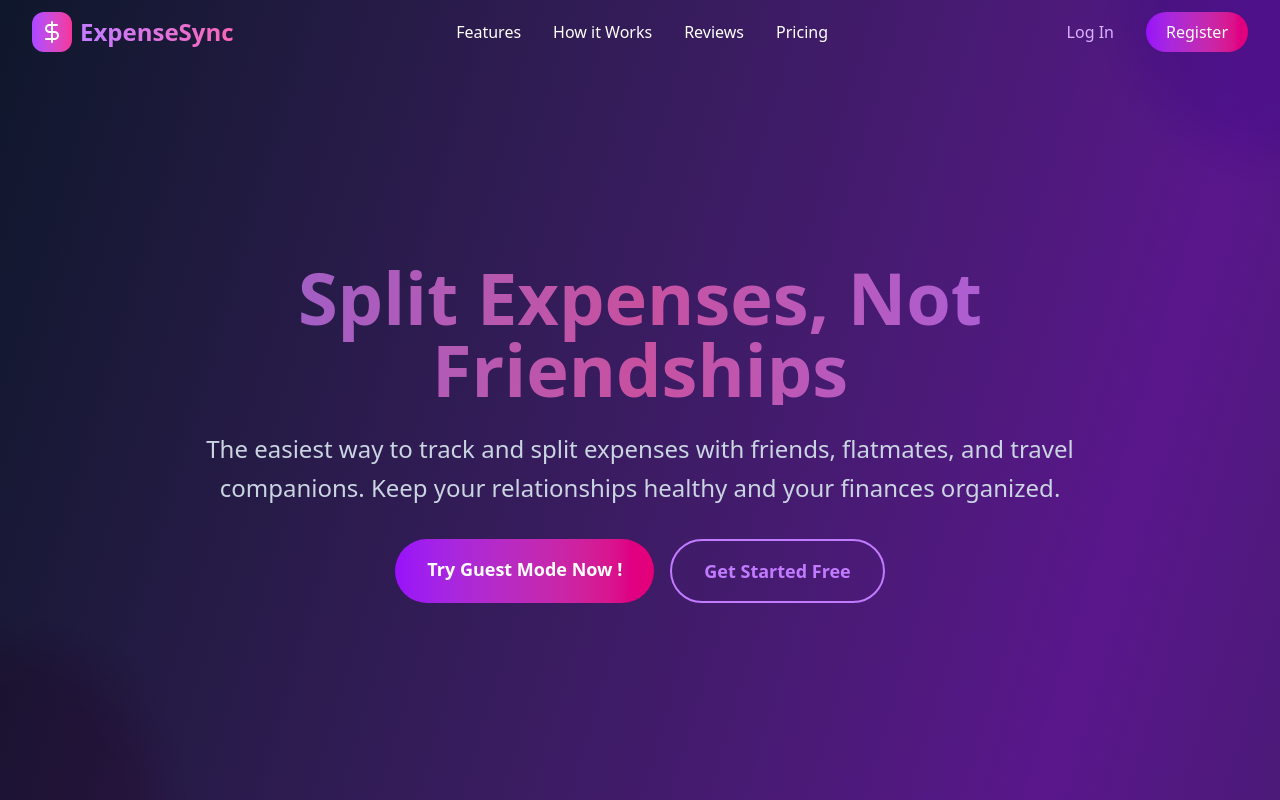
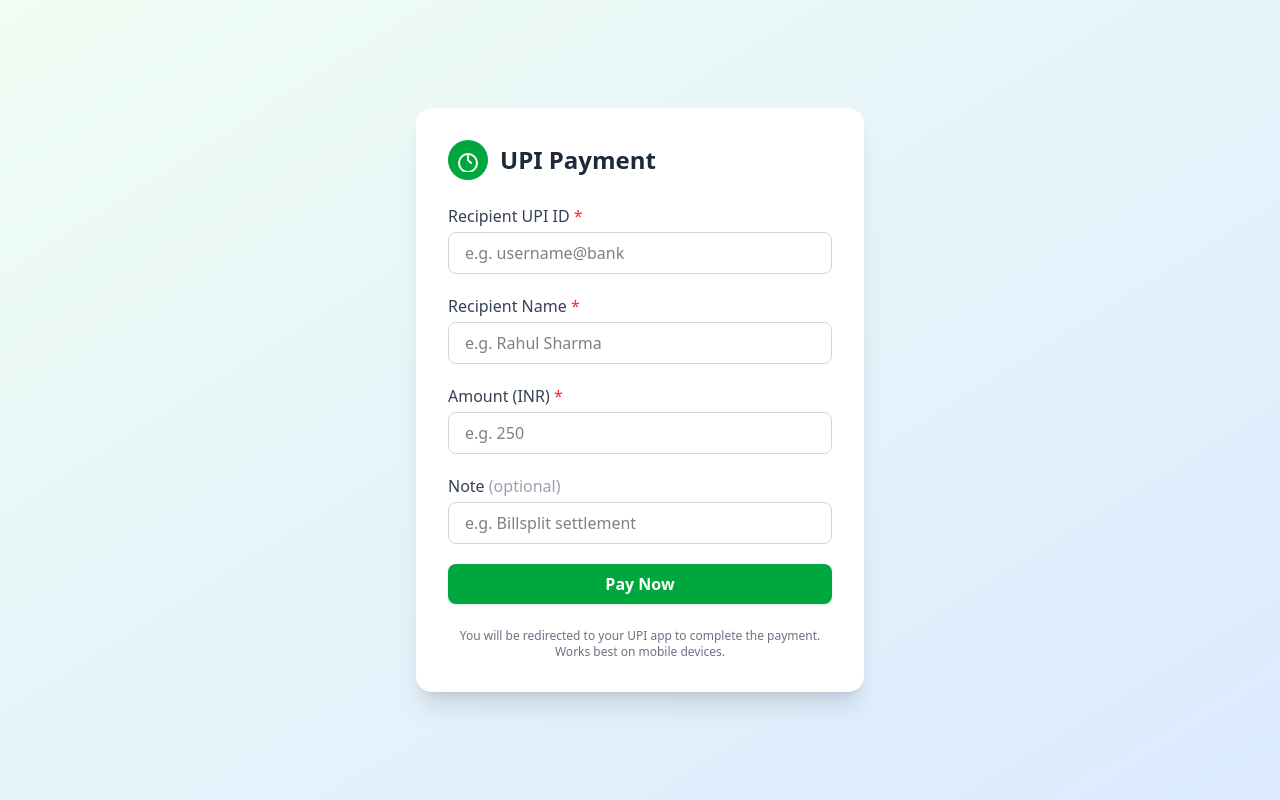
Before and after one commit to meVivekAahe/billSplit, a React (Vite) app in the folder frontend/: page /settle-up in a window 1280 px wide. Before the commit this address led to /. Built offline with nearby package versions, Linux system fonts and the light colour scheme.

Commit message:
upi deep link testing

```diff
--- a/frontend/src/App.jsx
+++ b/frontend/src/App.jsx
@@ -7,6 +7,7 @@
 import LoginPage from './pages/LoginPage';
 import RegisterPage from './pages/RegisterPage';
 import GuestDashboardView from './components/dashboard/GuestDashboardView';
+import UpiPaymentForm from "./components/dashboard/UpiPaymentForm";
 
 // Import your existing components
 import Header from './components/common/Header';
@@ -123,6 +124,7 @@
           <Route path="/" element={<ExpenseSyncLanding />} />
           <Route path="/login" element={<LoginPage />} />
           <Route path="/register" element={<RegisterPage />} />
+          <Route path="/settle-up" element={<UpiPaymentForm />} />
           <Route path="/guest-dashboard" element={
             <GuestDashboardView
               onSignUpClick={() => window.location.href = '/register'}
--- a/frontend/src/components/dashboard/GuestDashboardView.jsx
+++ b/frontend/src/components/dashboard/GuestDashboardView.jsx
@@ -1,9 +1,12 @@
 import React, { useState } from 'react';
 import BalanceCard from './BalanceCard';
 import { Plus, Users, Receipt, PieChart, Settings, Bell, Search, Filter, TrendingUp, Calendar, MapPin } from 'lucide-react';
+import { useNavigate } from "react-router-dom";
+
 
 const GuestDashboardView = ({ onSignUpClick }) => {
-  const [activeTab, setActiveTab] = useState('overview');
+    const navigate = useNavigate();
+    const [activeTab, setActiveTab] = useState('overview');
 
   // Enhanced dummy data for guest experience
   const guestData = {
@@ -233,7 +236,9 @@
             <Users size={18} />
             <span>Create Group</span>
           </button>
-          <button className="bg-white text-gray-700 px-4 py-2 rounded-lg flex items-center space-x-2 hover:bg-gray-50 border transition-colors">
+          <button
+            onClick={() => navigate("/settle-up")}
+            className="bg-white text-gray-700 px-4 py-2 rounded-lg flex items-center space-x-2 hover:bg-gray-50 border transition-colors">
             <Receipt size={18} />
             <span>Settle Up</span>
           </button>
--- /dev/null
+++ b/frontend/src/components/dashboard/UpiPaymentForm.jsx
@@ -0,0 +1,133 @@
+import React, { useState } from "react";
+
+const UpiPaymentForm = () => {
+  const [upiId, setUpiId] = useState("");
+  const [name, setName] = useState("");
+  const [amount, setAmount] = useState("");
+  const [note, setNote] = useState("");
+  const [error, setError] = useState("");
+  const [success, setSuccess] = useState("");
+
+  const handlePay = (e) => {
+    e.preventDefault();
+    if (!upiId || !name || !amount) {
+      setError("Please fill all required fields.");
+      setSuccess("");
+      return;
+    }
+    setError("");
+    setSuccess("Redirecting to your UPI app...");
+    // Build UPI deep link
+    const upiLink = `upi://pay?pa=${encodeURIComponent(
+      upiId
+    )}&pn=${encodeURIComponent(name)}&am=${encodeURIComponent(
+      amount
+    )}&tn=${encodeURIComponent(note)}`;
+    // Open UPI link
+    window.location.href = upiLink;
+  };
+
+  return (
+    <div className="min-h-screen flex items-center justify-center bg-gradient-to-br from-green-50 to-blue-100 py-12 px-4">
+      <div className="w-full max-w-md bg-white rounded-2xl shadow-xl p-8">
+        <div className="flex items-center gap-3 mb-6">
+          <div className="bg-green-600 rounded-full p-2">
+            <svg
+              className="w-6 h-6 text-white"
+              fill="none"
+              stroke="currentColor"
+              strokeWidth={2}
+              viewBox="0 0 24 24"
+            >
+              <path
+                strokeLinecap="round"
+                strokeLinejoin="round"
+                d="M12 8v4l3 3m6 0a9 9 0 11-18 0 9 9 0 0118 0z"
+              />
+            </svg>
+          </div>
+          <h2 className="text-2xl font-bold text-gray-800">UPI Payment</h2>
+        </div>
+        <form onSubmit={handlePay} className="space-y-5">
+          <div>
+            <label className="block text-gray-700 font-medium mb-1">
+              Recipient UPI ID <span className="text-red-500">*</span>
+            </label>
+            <input
+              type="text"
+              value={upiId}
+              onChange={(e) => setUpiId(e.target.value)}
+              placeholder="e.g. username@bank"
+              className="w-full border border-gray-300 rounded-lg px-4 py-2 focus:outline-none focus:ring-2 focus:ring-green-400 transition"
+              required
+            />
+          </div>
+          <div>
+            <label className="block text-gray-700 font-medium mb-1">
+              Recipient Name <span className="text-red-500">*</span>
+            </label>
+            <input
+              type="text"
+              value={name}
+              onChange={(e) => setName(e.target.value)}
+              placeholder="e.g. Rahul Sharma"
+              className="w-full border border-gray-300 rounded-lg px-4 py-2 focus:outline-none focus:ring-2 focus:ring-green-400 transition"
+              required
+            />
+          </div>
+          <div>
+            <label className="block text-gray-700 font-medium mb-1">
+              Amount (INR) <span className="text-red-500">*</span>
+            </label>
+            <input
+              type="number"
+              value={amount}
+              onChange={(e) => setAmount(e.target.value)}
+              placeholder="e.g. 250"
+              className="w-full border border-gray-300 rounded-lg px-4 py-2 focus:outline-none focus:ring-2 focus:ring-green-400 transition"
+              min="1"
+              required
+            />
+          </div>
+          <div>
+            <label className="block text-gray-700 font-medium mb-1">
+              Note <span className="text-gray-400">(optional)</span>
+            </label>
+            <input
+              type="text"
+              value={note}
+              onChange={(e) => setNote(e.target.value)}
+              placeholder="e.g. Billsplit settlement"
+              className="w-full border border-gray-300 rounded-lg px-4 py-2 focus:outline-none focus:ring-2 focus:ring-green-400 transition"
+            />
+          </div>
+          {error && (
+            <div className="bg-red-100 text-red-700 rounded p-2 text-sm">
+              {error}
+            </div>
+          )}
+          {success && (
+            <div className="bg-green-100 text-green-700 rounded p-2 text-sm">
+              {success}
+            </div>
+          )}
+          <button
+            type="submit"
+            className="w-full bg-green-600 hover:bg-green-700 transition text-white font-semibold py-2 rounded-lg shadow"
+          >
+            Pay Now
+          </button>
+        </form>
+        <div className="mt-6 text-xs text-gray-500 text-center">
+          <p>
+            You will be redirected to your UPI app to complete the payment.
+            <br />
+            Works best on mobile devices.
+          </p>
+        </div>
+      </div>
+    </div>
+  );
+};
+
+export default UpiPaymentForm;
```
